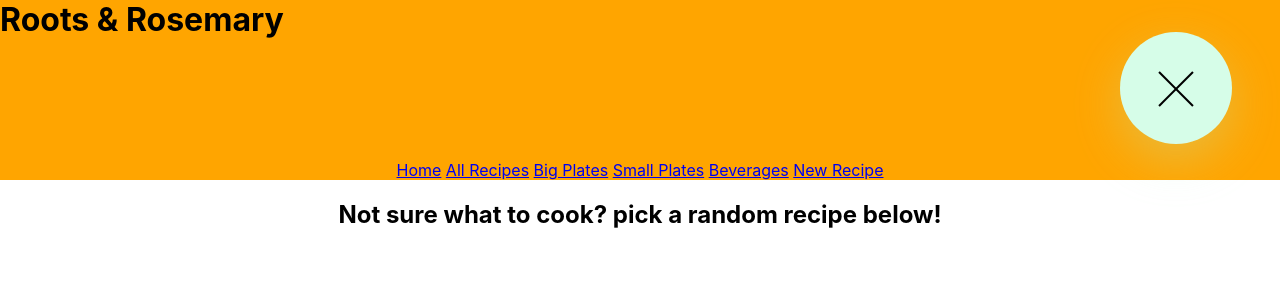
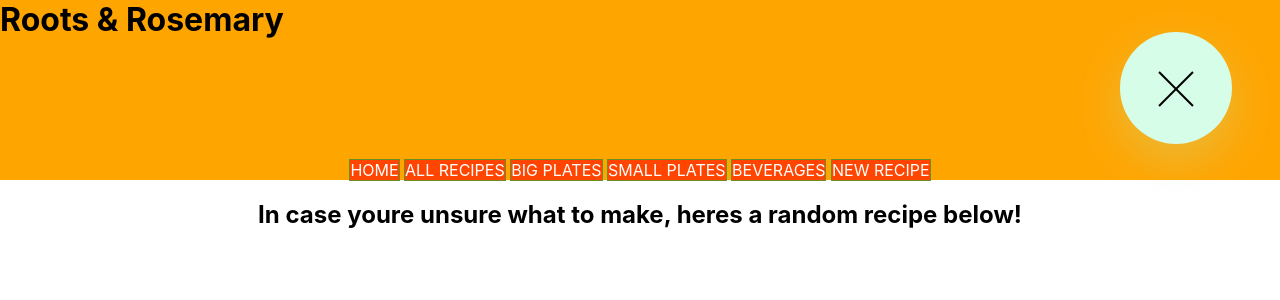
Before and after one commit to StrangerLs/Chef-Steph, a React (Create React App) app in the folder r-and-r/: page / in a window 1280 px wide. Both pictures are taken after a click on the label 1176 px from the left and 88 px from the top of the page. Shown: the top 300 px of the page. Built offline with nearby package versions, Linux system fonts and the light colour scheme; no server answers.

Commit message:
nav style

```diff
--- a/r-and-r/src/App.css
+++ b/r-and-r/src/App.css
@@ -8,19 +8,31 @@
   margin-top: 0px;
 }
 
+#l1, #l2, #l3, #l4, #l5, #l6 {
+  text-decoration: none;
+  color: white;
+  background-color: orangered;
+  text-transform: uppercase;
+  border: olivedrab .5px solid;
+}
+
+#l1:hover, #l2:hover, #l3:hover, #l4:hover, #l5:hover, #l6:hover {
+  background-color: olivedrab;
+}
+
 .hidden {
   position: relative;
   text-align: center;
   padding-top: 100px;
   visibility: hidden;
-  text-decoration: none;
+
 }
 
 .visible {
   position: relative;
   text-align: center;
   padding-top: 100px;
-  text-decoration: none;
+
 }
 
 .navbar {
--- a/r-and-r/src/App.js
+++ b/r-and-r/src/App.js
@@ -25,7 +25,7 @@ function App() {
     <div className="homepage">
         <Navbar />
       <Route exact path="/">
-        <h2>Not sure what to cook? pick a random recipe below!</h2>
+        <h2>In case youre unsure what to make, heres a random recipe below!</h2>
       <RandomCard recipes={recipes}/>
       </Route>
       <Route exact path="/recipes">
--- a/r-and-r/src/components/Card.jsx
+++ b/r-and-r/src/components/Card.jsx
@@ -8,7 +8,7 @@ export default function Card(props) {
   }
 
   return (
-    // <div className="all-cards-body">
+
 
     <>
       <div className="ind-card">
@@ -31,6 +31,6 @@ export default function Card(props) {
         </h4>
       </div>
     </>
-    // </div>
+
   );
 }
--- a/r-and-r/src/components/Navbar.jsx
+++ b/r-and-r/src/components/Navbar.jsx
@@ -65,17 +65,17 @@ export default function Navbar(props) {
       </div>
 
       <div className={click ? "visible" : "hidden"}>
-        <Link to="/">Home</Link>
+        <Link id="l1" to="/">Home</Link>
         &nbsp;
-        <Link to="/recipes">All Recipes</Link>
+        <Link id="l2" to="/recipes">All Recipes</Link>
         &nbsp;
-        <Link to="/foods/bigPlate">Big Plates</Link>
+        <Link id="l3" to="/foods/bigPlate">Big Plates</Link>
         &nbsp;
-        <Link to="/foods/smallPlates">Small Plates</Link>
+        <Link id="l4" to="/foods/smallPlates">Small Plates</Link>
         &nbsp;
-        <Link to="/foods/beverages">Beverages</Link>
+        <Link id="l5" to="/foods/beverages">Beverages</Link>
         &nbsp;
-        <Link to="/form">New Recipe</Link>
+        <Link id="l6" to="/form">New Recipe</Link>
       </div>
     </div>
   );
--- a/r-and-r/src/components/RecipePage.jsx
+++ b/r-and-r/src/components/RecipePage.jsx
@@ -18,7 +18,7 @@ export default function RecipePage(props) {
   return (
     <div className="recipe">
       <Card recipe={specRecipe}/>
-      <p>Instructions: <br/>{instructions}</p>
+      <h4>Instructions: <br/>{instructions}</h4>
     </div>
   )
 }
```
